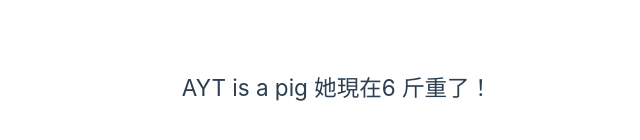
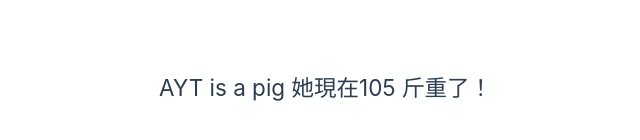
Before and after one commit to frakery/creatVue, a Vue app: page / in a window 1280 px wide. Shown: the part 312-452 px from the top of the page, without its empty margins (148-788 px from the left). Built offline with nearby package versions, Linux system fonts and the light colour scheme.

Commit message:
practice1.1

```diff
--- a/src/App.vue
+++ b/src/App.vue
@@ -12,7 +12,7 @@ export default {
   name:'App',
   setup(){
     const text = ref('AYT is a pig')
-    const weight = ref(1)
+    const weight = ref(100)
     setInterval(()=>{
       weight.value++
     },1500)
```
